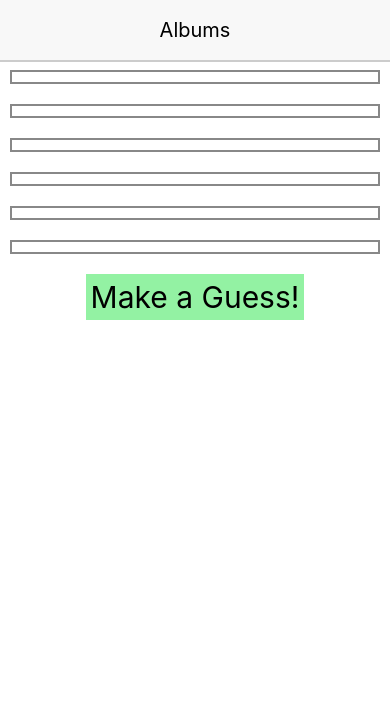
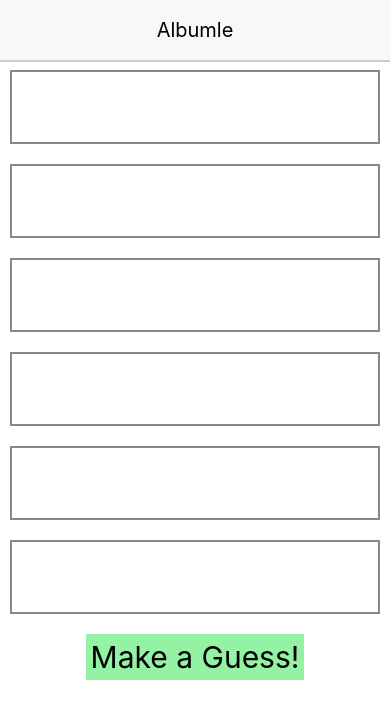
Before and after one commit to Tangjiyi0416/app-wk2, a React Native app: screen / in a window 390 px wide. Shown: the top 718 px of the page. Built offline with nearby package versions, Linux system fonts and the light colour scheme.

Commit message:
modals done

```diff
--- a/App.js
+++ b/App.js
@@ -1,11 +1,11 @@
-import { StatusBar } from "expo-status-bar";
 import {
   StyleSheet,
   Text,
   SafeAreaView,
   Pressable,
   View,
-  Button,
+  StatusBar,
+  Image,
 } from "react-native";
 import Header from "./src/components/Header";
 import Modal from "react-native-modal";
@@ -28,7 +28,7 @@ export default class App extends React.Component {
     this.toggleGameEndedModal = this.toggleGameEndedModal.bind();
     this.makeAssumption = this.makeAssumption.bind();
     this.restartGame = this.restartGame.bind();
-    console.warn(this.state.correctAnswer);
+    // console.warn(this.state.correctAnswer);
   }
   toggleGameEndedModal = () => {
     this.setState({
@@ -41,11 +41,10 @@ export default class App extends React.Component {
   makeAssumption = (answer) => {
     this.toggleAnswerModal();
     this.setState({ assumptions: [...this.state.assumptions, answer] });
-    if (
-      answer.itemName === this.state.correctAnswer.itemName ||
-      this.state.assumptions.length >= 6
-    ) {
+    if (answer.itemName === this.state.correctAnswer.itemName) {
       this.setState({ won: true });
+      this.toggleGameEndedModal();
+    } else if (this.state.assumptions.length >= 5) {
       this.toggleGameEndedModal();
     }
   };
@@ -98,13 +97,14 @@ export default class App extends React.Component {
           useNativeDriver={true}
         >
           <View style={{ flex: 1, justifyContent: "space-between" }}>
-            <View>
+            <View style={{ flex: 9 }}>
               <Text style={styles.answerModalTitle}>Choose One</Text>
               <AnswerList
                 answerCallback={this.makeAssumption}
                 possibleAnswers={answers}
               />
             </View>
+            <View style={{ flex: 1 }}>
               <Pressable
                 onPressIn={this.toggleAnswerModal}
                 style={({ pressed }) => [
@@ -121,23 +121,33 @@ export default class App extends React.Component {
                 )}
               </Pressable>
             </View>
+          </View>
         </Modal>
         <Modal
           isVisible={this.state.isGameEndedModalVisible}
           useNativeDriver={true}
+          onModalHide={this.restartGame}
         >
           <View style={{ flex: 1, justifyContent: "space-around" }}>
             <Text
               style={{
                 fontSize: 40,
                 textAlign: "center",
-                color: this.state.won ? "#93F2A3" : "#93F2A3",
+                color: this.state.won ? "#93F2A3" : "#F293A3",
               }}
             >
               {this.state.won ? "You Win." : "You Lose."}
             </Text>
+            <Text style={{ fontSize: 20, color: "#FFF" }}>Correct Answer:</Text>
+            <Text style={[styles.correctAnswerText, { alignSelf: "center" }]}>
+              {this.state.correctAnswer.itemName}
+            </Text>
+            <Image
+              style={styles.image}
+              source={{ uri: this.state.correctAnswer.image }}
+            />
             <Pressable
-              onPressIn={this.restartGame}
+              onPressIn={this.toggleGameEndedModal}
               style={({ pressed }) => [
                 {
                   backgroundColor: pressed ? "rgb(210, 230, 255)" : "#93F2A3",
@@ -171,4 +181,13 @@ const styles = StyleSheet.create({
     textAlign: "center",
     margin: 13,
   },
+  image: {
+    height: 200,
+    width: 200,
+    alignSelf: "center",
+  },
+  correctAnswerText: {
+    fontSize: 60,
+    color: "#FFF",
+  },
 });
--- a/src/components/AnswerList.js
+++ b/src/components/AnswerList.js
@@ -1,29 +1,40 @@
-import { Text, StyleSheet, View, ScrollView, Pressable } from "react-native";
+import {
+  Text,
+  StyleSheet,
+  View,
+  ScrollView,
+  Pressable,
+  Image,
+} from "react-native";
 import React, { Component } from "react";
 export default class AnswerList extends Component {
   render() {
     return (
-      <ScrollView>
+      <ScrollView contentContainerStyle={{ height: 900 }}>
         {this.props.possibleAnswers
           ? this.props.possibleAnswers.map((answer, key) => {
               return (
                 <Pressable
                   key={key}
-                  onPressIn={() => {
+                  onPress={() => {
                     this.props.answerCallback(answer);
                   }}
                   style={({ pressed }) => [
                     {
                       backgroundColor: pressed
                         ? "rgb(210, 230, 255)"
-                        : "#93F2A3",
+                        : "#F2F2F2",
                     },
                     styles.button,
                   ]}
                 >
-                  {({}) => (
+                  <View style={{ flexDirection: "row" }}>
+                    <Image
+                      style={styles.image}
+                      source={{ uri: answer.thumbnail_image }}
+                    />
                     <Text style={styles.buttonText}>{answer.itemName}</Text>
-                  )}
+                  </View>
                 </Pressable>
               );
             })
@@ -34,6 +45,11 @@ export default class AnswerList extends Component {
 }
 
 const styles = StyleSheet.create({
-  button: { alignSelf: "center", padding: 5, margin: 10 },
-  buttonText: { fontSize: 30 },
+  button: { padding: 5, margin: 10 },
+  buttonText: { fontSize: 30, textAlignVertical: "center" },
+  image: {
+    height: 50,
+    width: 50,
+    margin: 5,
+  },
 });
--- a/src/components/AssumptionItem.js
+++ b/src/components/AssumptionItem.js
@@ -1,4 +1,4 @@
-import { Text, StyleSheet, View } from "react-native";
+import { Text, StyleSheet, View, Image } from "react-native";
 import React, { Component } from "react";
 
 export default class AssumptionItem extends Component {
@@ -9,23 +9,32 @@ export default class AssumptionItem extends Component {
           styles.item,
           {
             borderColor:
-              this.props.correctItemName === this.props.itemName
+              this.props.correctItem.itemName ===
+              (this.props.item ? this.props.item.itemName : null)
                 ? "#048548"
                 : "#888",
           },
         ]}
       >
-        <Text style={styles.itemName}>{this.props.itemName || ""}</Text>
+        <Image
+          style={styles.itemThumbnail}
+          source={{
+            uri: this.props.item ? this.props.item.thumbnail_image : null,
+          }}
+        />
+        <Text style={styles.itemName}>
+          {this.props.item ? this.props.item.itemName : null}
+        </Text>
         <View style={styles.itemTagsContainer}>
-          {this.props.tags
-            ? this.props.tags.map((tag, key) => {
+          {this.props.item
+            ? this.props.item.tags.map((tag, key) => {
                 // console.warn(`${tag}, ${this.props.correctTags}`);
                 return (
                   <Text
                     style={[
                       styles.itemTag,
                       {
-                        borderColor: this.props.correctTags.includes(tag)
+                        borderColor: this.props.correctItem.tags.includes(tag)
                           ? "#048548"
                           : "#888",
                       },
@@ -54,6 +63,7 @@ const styles = StyleSheet.create({
   itemName: {
     fontSize: 20,
     marginRight: 5,
+    textAlign: "center",
   },
   itemTagsContainer: {
     flexDirection: "row",
@@ -66,5 +76,11 @@ const styles = StyleSheet.create({
     borderWidth: 2,
     textAlignVertical: "center",
     textAlign: "center",
+    height: 30,
+  },
+  itemThumbnail: {
+    height: 50,
+    width: 50,
+    margin: 5,
   },
 });
--- a/src/components/AssumptionList.js
+++ b/src/components/AssumptionList.js
@@ -6,16 +6,30 @@ export default class AssumptionList extends Component {
     return (
       <View>
         <AssumptionItem
-          itemName={this.props.items[0] ? this.props.items[0].itemName : null}
-          tags={this.props.items[0] ? this.props.items[0].tags : null}
-          correctItemName={
-            this.props.correctAnswer ? this.props.correctAnswer.itemName : null
-          }
-          correctTags={
-            this.props.correctAnswer ? this.props.correctAnswer.tags : null
-          }
+          item={this.props.items[0]}
+          correctItem={this.props.correctAnswer}
         />
         <AssumptionItem
+          item={this.props.items[1]}
+          correctItem={this.props.correctAnswer}
+        />
+        <AssumptionItem
+          item={this.props.items[2]}
+          correctItem={this.props.correctAnswer}
+        />
+        <AssumptionItem
+          item={this.props.items[3]}
+          correctItem={this.props.correctAnswer}
+        />
+        <AssumptionItem
+          item={this.props.items[4]}
+          correctItem={this.props.correctAnswer}
+        />
+        <AssumptionItem
+          item={this.props.items[5]}
+          correctItem={this.props.correctAnswer}
+        />
+        {/* <AssumptionItem
           itemName={this.props.items[1] ? this.props.items[1].itemName : null}
           tags={this.props.items[1] ? this.props.items[1].tags : null}
           correctItemName={
@@ -65,7 +79,7 @@ export default class AssumptionList extends Component {
             this.props.correctAnswer ? this.props.correctAnswer.tags : null
           }
           correct={this.props.correct ? true : false}
-        />
+        /> */}
       </View>
     );
   }
--- a/src/components/Header.js
+++ b/src/components/Header.js
@@ -3,7 +3,7 @@ import { StyleSheet, Text, View } from "react-native";
 const Header = () => {
   return (
     <View style={styles.headerStyle}>
-      <Text style={styles.headerTextStyle}>Albums</Text>
+      <Text style={styles.headerTextStyle}>Albumle</Text>
     </View>
   );
 };
```
Also changed, not shown: src/json/albums.json (+60 -30 lines). Lines whose indentation alone changed are shown as unchanged.
